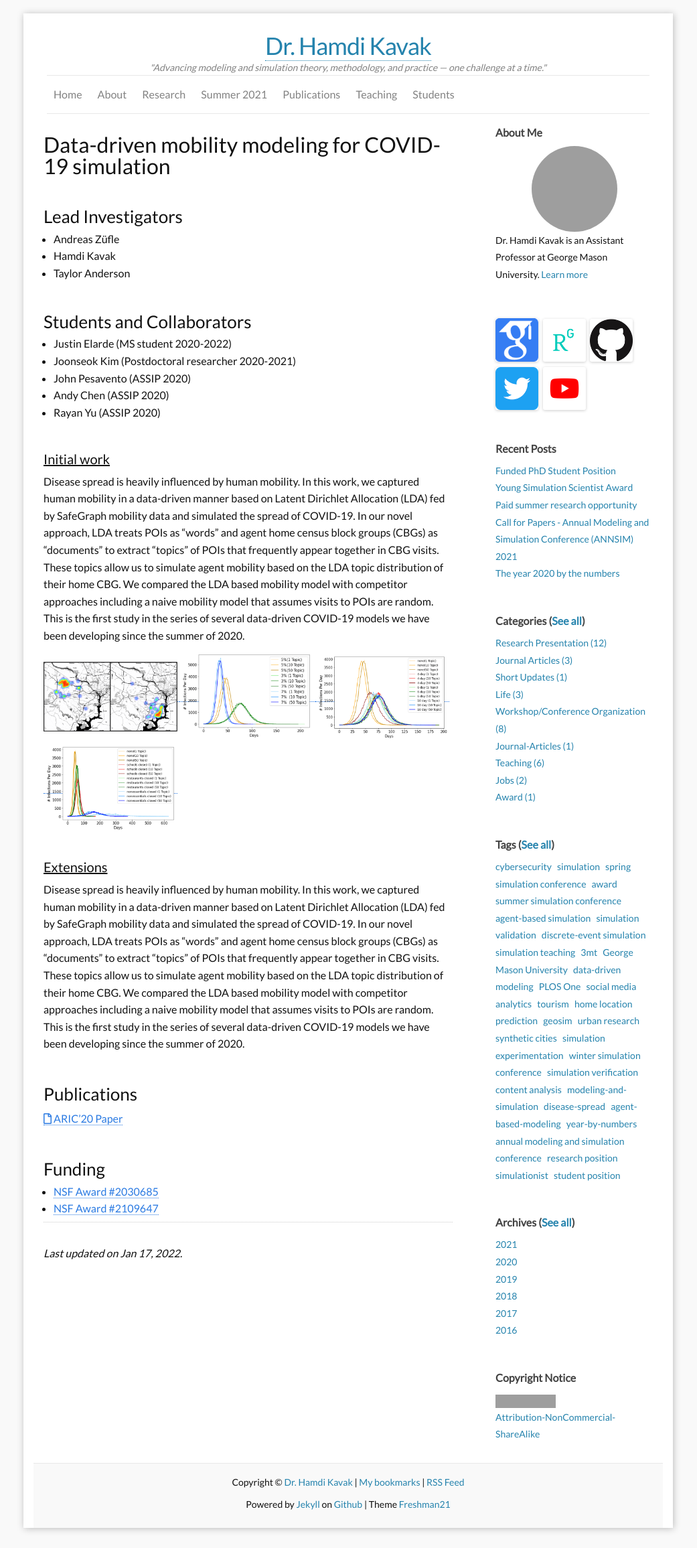
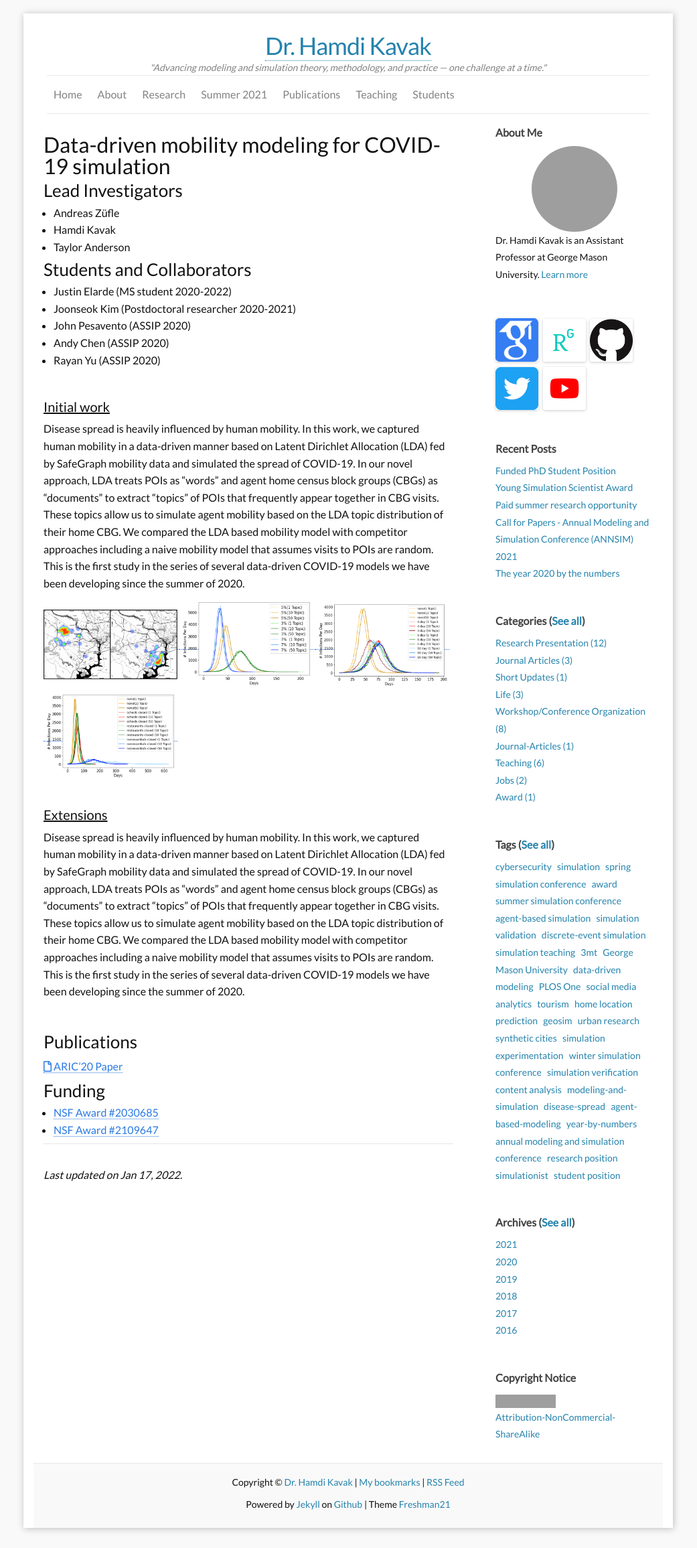
Before and after one commit to hamdikavak/hamdikavak.github.io, a Jekyll site: the page built from research/data-driven-mobility-covid-19.md, in a window 1280 px wide. Shown: the whole page at 67% size, without its empty margins (120-1161 px from the left). Built offline with Jekyll 4.4.1, drawn with Linux system fonts in a browser that asks for light colours; nearby versions of some CDN libraries; grey boxes are pictures that could not be loaded.

Commit message:
Research page design test

```diff
--- a/research/data-driven-mobility-covid-19.md
+++ b/research/data-driven-mobility-covid-19.md
@@ -7,14 +7,14 @@ permalink: /research/data-driven-mobility-covid-19/
 
 ## Data-driven mobility modeling for COVID-19 simulation
 
-&nbsp;
+
 
 ### Lead Investigators
 - Andreas Züfle
 - Hamdi Kavak
 - Taylor Anderson
 
-&nbsp;
+
 
 ### Students and Collaborators
 - Justin Elarde (MS student 2020-2022)
@@ -65,7 +65,6 @@ Disease spread is heavily influenced by human mobility. In this work, we capture
 
 <a href="https://dl.acm.org/doi/abs/10.1145/3423455.3430305" target="_blank"> <i class="far fa-file"></i> ARIC'20 Paper</a>
 
-<br/>
 
 ### Funding
 - [NSF Award #2030685](https://www.nsf.gov/awardsearch/showAward?AWD_ID=2030685)
```
